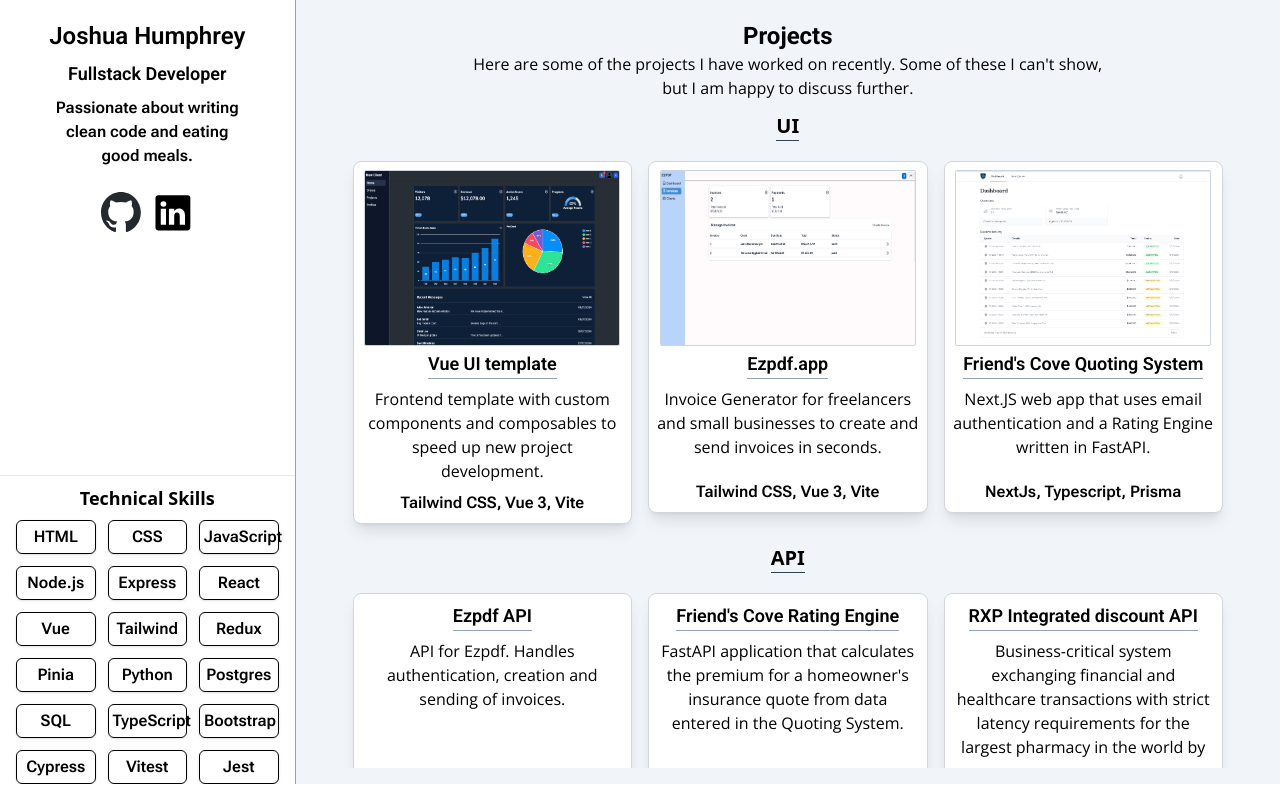
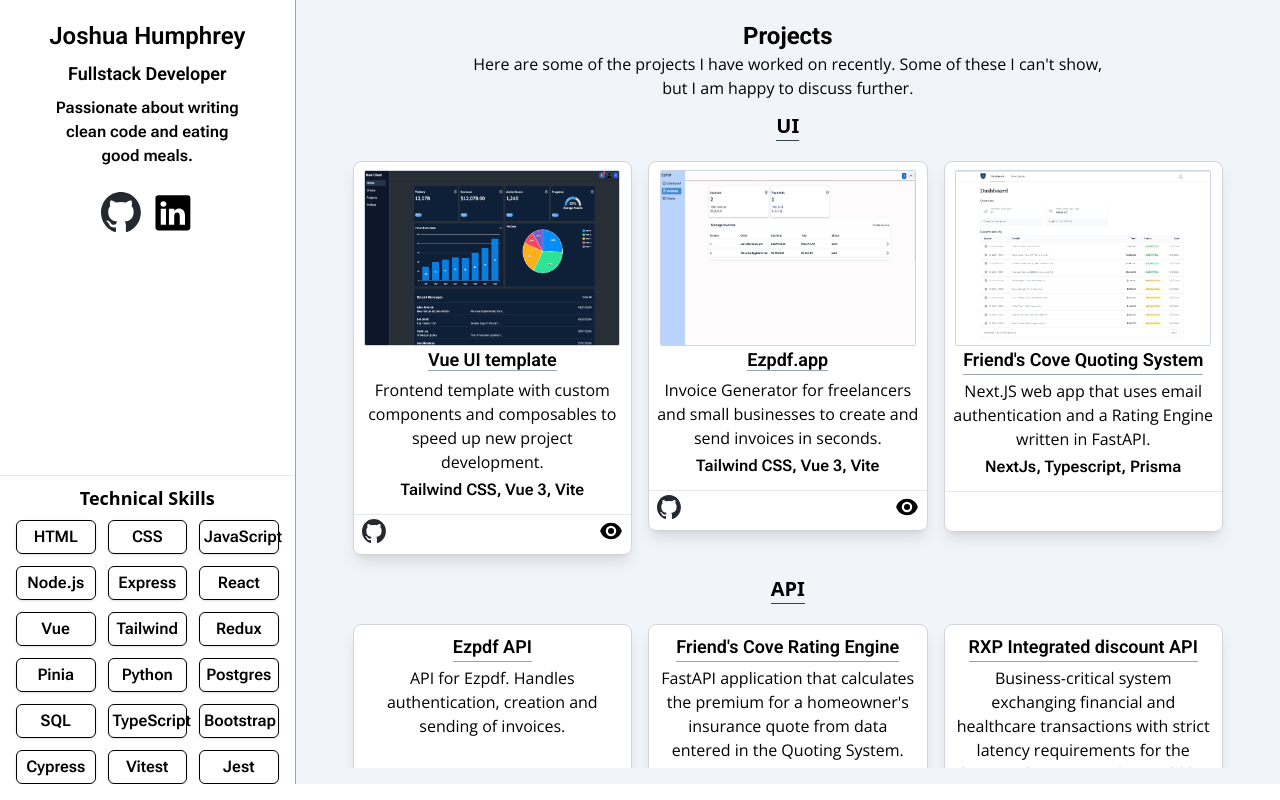
Before and after one commit to Humphreyj/portfolio2025, a Vue app: page / in a window 1280 px wide. Built offline with nearby package versions, Linux system fonts and the light colour scheme; what vue3-apexcharts would draw is missing.

Commit message:
Added footers to project cards

```diff
--- a/src/components/projects/ProjectCard.vue
+++ b/src/components/projects/ProjectCard.vue
@@ -2,11 +2,15 @@
 import { computed } from 'vue';
 // Components
 import Card from '@/components/UI/Card.vue'
+// Assets
+import github from '@/assets/github-mark.svg'
+import { EyeIcon } from '@heroicons/vue/24/solid';
 const props = defineProps({
     projectImg: String,
     title: String,
     type: String,
     projectUrl: String,
+    githubUrl: String,
     description: String,
     techStack: String,
 })
@@ -16,7 +20,7 @@
     if (props.type === 'frontend') {
         return 'grid-rows-[auto_auto_1fr_auto]'
     } else {
-        return 'grid-rows-[auto_auto_1fr]'
+        return 'grid-rows-[auto_auto_1fr_auto]'
     }
 })
 
@@ -24,18 +28,47 @@
 
 <template>
     <main class="w-full md:py-2">
-        <Card v-if="type==='frontend'" container-class="grid justify-center w-full grid-cols-1 gap-1 p-2 text-center min-h-[22rem] shadow-lg" :class="gridClass">
+        <Card v-if="type==='frontend'" container-class="grid justify-center w-full grid-cols-1 gap-1  text-center min-h-[22rem] shadow-lg" :class="gridClass">
+            <div class="w-full p-2">
                 <img v-if="type==='frontend'" :src="projectImg" class="w-64 mx-auto border rounded-sm border-slate-300 h-44"></img>
                 <a v-if="projectUrl" :href="projectUrl" target="_blank"  class="mx-auto text-lg font-semibold border-b font-display w-max border-slate-400">{{ title }}</a>
                 <p v-else class="mx-auto text-lg font-semibold border-b cursor-not-allowed w-max font-display border-slate-400">{{ title }}</p>
                 <p class="grid row-start-3 py-1 font-content">{{ description }}</p>
                 <p class="grid row-start-4 font-semibold grid-rows-subgrid font-subtext">{{ techStack }}</p>
+            </div>
+            <footer class="w-full h-8 px-2 border-t flex-ic-jb">
+                <a
+                v-if="githubUrl"
+                :href="githubUrl"
+                target="_blank"
+                rel="noopener noreferrer"
+                ><img :src="github" alt="" class="size-6"
+            /></a>
+                <a
+                v-if="projectUrl" :href="projectUrl" target="_blank" rel="noopener noreferrer"
+                ><EyeIcon class="size-6"/></a>
+            </footer>
         </Card>
-        <Card v-else container-class="grid w-full grid-cols-1 gap-1 p-2 text-center shadow-lg min-h-[13rem]" :class="gridClass">
-            <a v-if="projectUrl" :href="projectUrl" target="_blank"  class="mx-auto text-lg font-semibold border-b font-display w-max border-slate-400">{{ title }}</a>
+        <Card v-else container-class="grid w-full grid-cols-1 relative  gap-1 text-center shadow-lg min-h-[15rem]" >
+            <div class="grid w-full p-2 grid-rows-auto">
+
+                <a v-if="projectUrl" :href="projectUrl" target="_blank"  class=" grid grid-rows-[auto-auto-auto-2fr-2fr] mx-auto text-lg font-semibold border-b font-display w-max border-slate-400">{{ title }}</a>
                 <p v-else class="mx-auto text-lg font-semibold border-b cursor-not-allowed font-display w-max border-slate-400">{{ title }}</p>
-            <p class="grid row-start-2 row-end-3 py-1 font-content">{{ description }}</p>
-            <p class="grid row-start-4 font-semibold grid-rows-subgrid font-subtext">{{ techStack }}</p>
+                <p class="grid row-start-2 row-end-7 py-1 min-h-32 font-content">{{ description }}</p>
+                <p class="grid row-start-7 font-semibold grid-rows-subgrid font-subtext">{{ techStack }}</p>
+            </div>
+            <footer class="w-full h-8 px-2 border-t flex-ic-jb">
+                <a
+                v-if="githubUrl"
+                :href="githubUrl"
+                target="_blank"
+                rel="noopener noreferrer"
+                ><img :src="github" alt="" class="size-6"
+            /></a>
+                <a
+                v-if="projectUrl" :href="projectUrl" target="_blank" rel="noopener noreferrer"
+                ><EyeIcon class="size-6"/></a>
+            </footer>
         </Card>
 
     </main>
--- a/src/components/projects/ProjectsSection.vue
+++ b/src/components/projects/ProjectsSection.vue
@@ -14,6 +14,7 @@
         title: 'Vue UI template',
         type: 'frontend',
         projectUrl: 'https://venerable-caramel-13eb07.netlify.app/',
+        githubUrl: 'https://github.com/Humphreyj/Template',
         description:
             'Frontend template with custom components and composables to speed up new project development.',
         techStack: 'Tailwind CSS, Vue 3, Vite',
@@ -24,6 +25,7 @@
         title: 'Ezpdf.app',
         type: 'frontend',
         projectUrl: 'https://venerable-caramel-13eb07.netlify.app/',
+        githubUrl: 'https://github.com/Humphreyj/roys',
         description:
             'Invoice Generator for freelancers and small businesses to create and send invoices in seconds.',
         techStack: 'Tailwind CSS, Vue 3, Vite',
@@ -43,7 +45,7 @@
     {
         id: 3,
         title: 'Ezpdf API',
-        projectUrl: 'https://github.com/Humphreyj/Node-Api-Template',
+        githubUrl: 'https://github.com/Humphreyj/Node-Api-Template',
         description:
             'API for Ezpdf. Handles authentication, creation and sending of invoices.',
         techStack: 'Node Js, Express, MySql',
@@ -88,6 +90,7 @@
                 :title="project.title"
                 :type="project.type"
                 :projectUrl="project.projectUrl"
+                :githubUrl="project.githubUrl"
                 :description="project.description"
                 :techStack="project.techStack"
             />
@@ -103,6 +106,7 @@
                 :title="project.title"
                 :type="project.type"
                 :projectUrl="project.projectUrl"
+                :githubUrl="project.githubUrl"
                 :description="project.description"
                 :techStack="project.techStack"
             />
```
Lines whose indentation alone changed are shown as unchanged.
